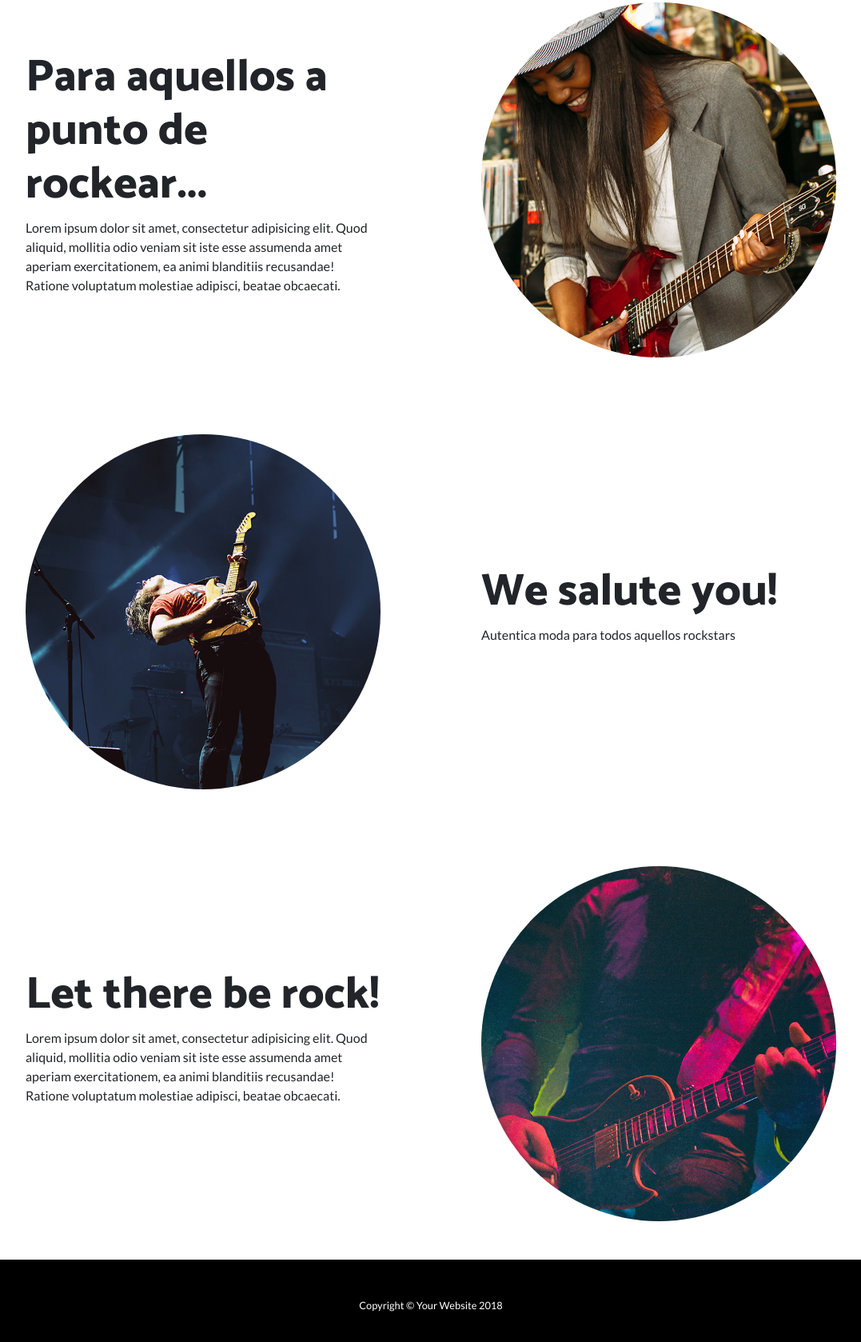
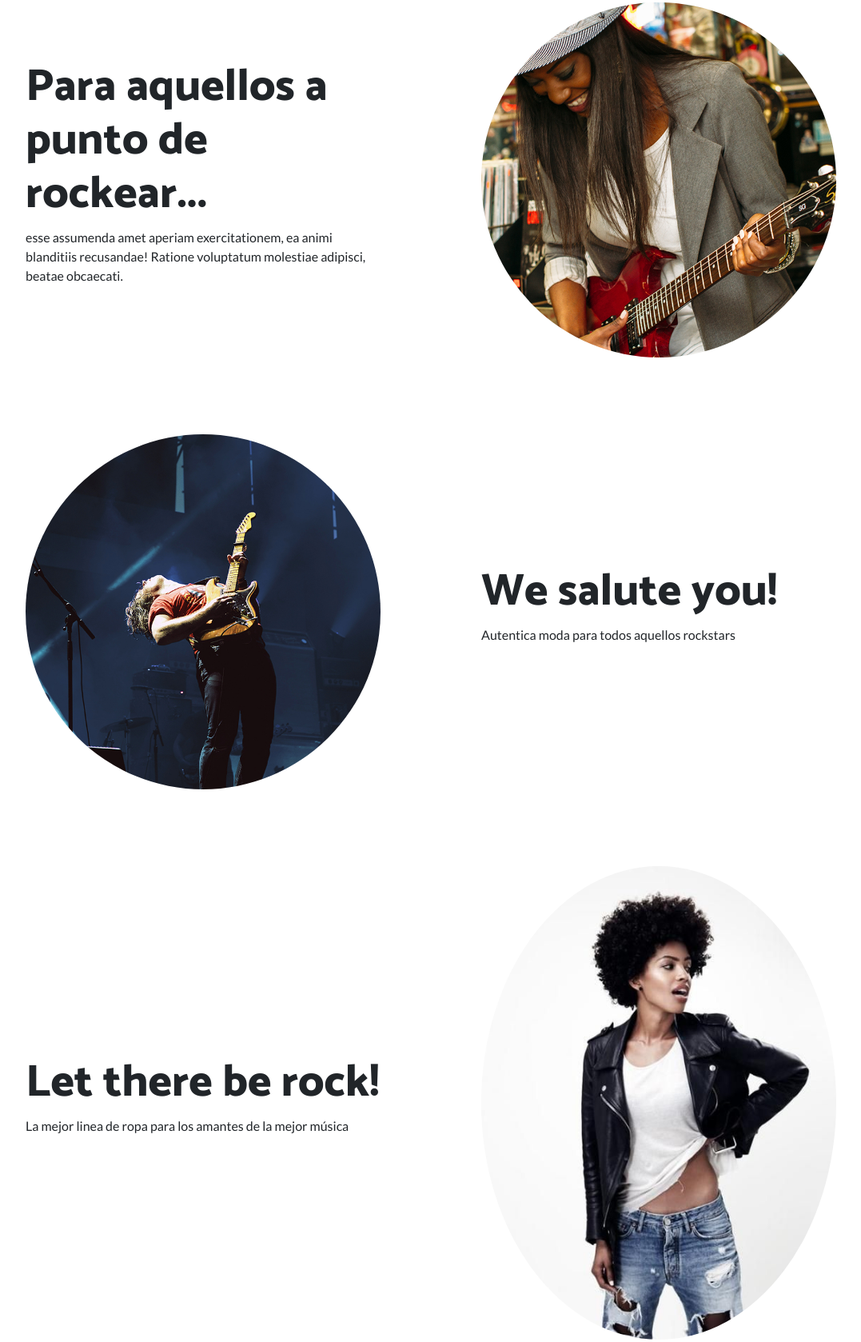
Before and after one commit to ZIRAshop/ZIRAshop, a website: page index.html in a window 1280 px wide. Shown: the part 732-2410 px from the top of the page at 80% size, without its empty margins (101-1178 px from the left). Drawn offline with Linux system fonts and the light colour scheme.

Commit message:
Update index.html

```diff
--- a/index.html
+++ b/index.html
@@ -69,7 +69,7 @@
           <div class="col-lg-6 order-lg-1">
             <div class="p-5">
               <h2 class="display-4">Para aquellos a punto de rockear...</h2>
-              <p>Lorem ipsum dolor sit amet, consectetur adipisicing elit. Quod aliquid, mollitia odio veniam sit iste esse assumenda amet aperiam exercitationem, ea animi blanditiis recusandae! Ratione voluptatum molestiae adipisci, beatae obcaecati.</p>
+              <p> esse assumenda amet aperiam exercitationem, ea animi blanditiis recusandae! Ratione voluptatum molestiae adipisci, beatae obcaecati.</p>
             </div>
           </div>
         </div>
@@ -99,13 +99,13 @@
         <div class="row align-items-center">
           <div class="col-lg-6 order-lg-2">
             <div class="p-5">
-              <img class="img-fluid rounded-circle" src="img/03.jpg" alt="">
+              <img class="img-fluid rounded-circle" src="img/1.jpg" alt="">
             </div>
           </div>
           <div class="col-lg-6 order-lg-1">
             <div class="p-5">
               <h2 class="display-4">Let there be rock!</h2>
-              <p>Lorem ipsum dolor sit amet, consectetur adipisicing elit. Quod aliquid, mollitia odio veniam sit iste esse assumenda amet aperiam exercitationem, ea animi blanditiis recusandae! Ratione voluptatum molestiae adipisci, beatae obcaecati.</p>
+              <p>La mejor linea de ropa para los amantes de la mejor música</p>
             </div>
           </div>
         </div>
```
